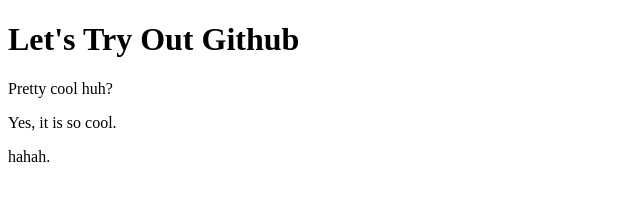
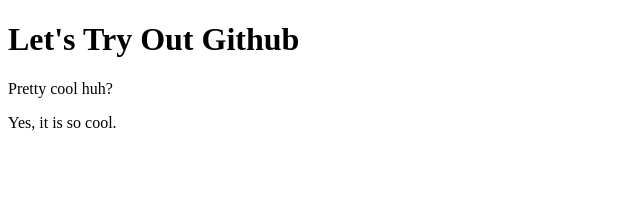
Before and after one commit to bbGithub2020/example1, a plain HTML site: page index.html in a window 1280 px wide. Shown: the full height of the page, 0-640 px from the left. Drawn offline with Linux system fonts and the light colour scheme.

```diff
--- a/index.html
+++ b/index.html
@@ -9,8 +9,6 @@
 		<h1>Let's Try Out Github</h1>
 		<p>Pretty cool huh?</p>
 		<p>Yes, it is so cool.</p>
-		<p> hahah.</p>
-
 
 	</body>
 </html>
```
